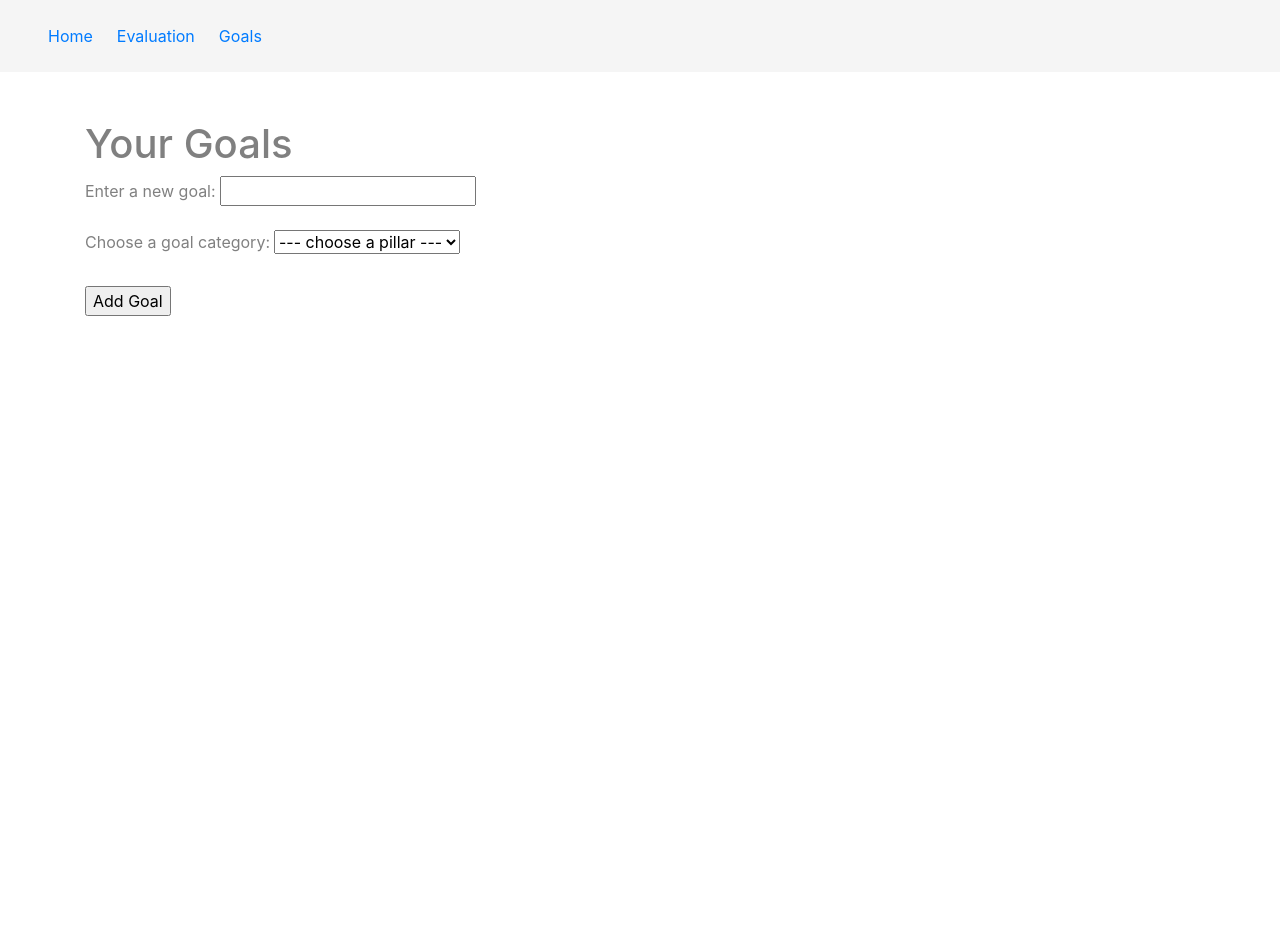
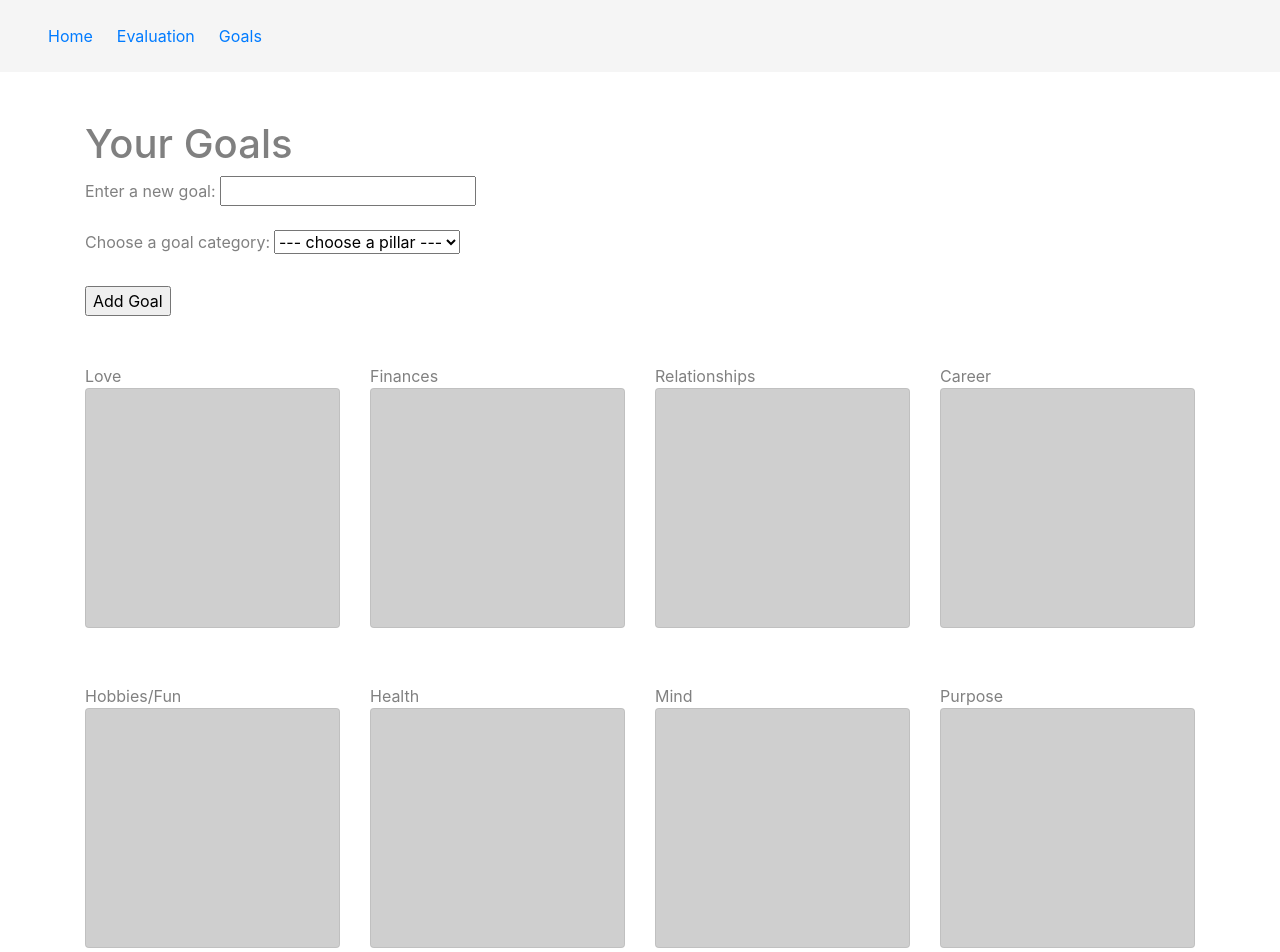
Before and after one commit to SilviuIordache/grow, a Vue app: page /goals in a window 1280 px wide. Shown: the top 952 px of the page. Before the commit the page ends 800 px from the top, so only its background shows below. Built offline with nearby package versions, Linux system fonts and the light colour scheme.

Commit message:
Massive refactor to use common storage class.

```diff
--- /dev/null
+++ b/src/utils/data.json
@@ -0,0 +1,52 @@
+{
+  "pillars": [
+    {
+      "name": "Love",
+      "rating": 0,
+      "color": "rgba(255, 99, 132, 0.2)",
+      "goals": []
+    },
+    {
+      "name": "Finances",
+      "rating": 0,
+      "color": "rgba(75, 192, 192, 0.2)",
+      "goals": []
+    },
+    {
+      "name": "Relationships",
+      "rating": 0,
+      "color": "rgba(255, 201, 54, 0.2)",
+      "goals": []
+    },
+    {
+      "name": "Career",
+      "rating": 0,
+      "color": "rgba(31, 143, 255, 0.2)",
+      "goals": []
+    },
+    {
+      "name": "Hobbies/Fun",
+      "rating": 0,
+      "color": "rgba(205, 130, 255, 0.2)",
+      "goals": []
+    },
+    {
+      "name": "Health",
+      "rating": 0,
+      "color": "rgba(97, 232, 102, 0.2)",
+      "goals": []
+    },
+    {
+      "name": "Mind",
+      "rating": 0,
+      "color": "rgba(72, 232, 224, 0.2)",
+      "goals": []
+    },
+    {
+      "name": "Purpose",
+      "rating": 0,
+      "color": "rgba(232, 136, 72, 0.2)",
+      "goals": []
+    }
+  ]
+}
--- /dev/null
+++ b/src/utils/pillarStorage.js
@@ -0,0 +1,28 @@
+import data from './data.json';
+
+class PillarStorage {
+  constructor() {
+    this.storage = localStorage;
+  }
+
+  get() {
+    const pillars = JSON.parse( this.storage.getItem('pillars'));
+    if (pillars) {
+      return pillars;
+    } else {
+      this.set(data.pillars);
+      return data.pillars;
+    }
+  }
+
+  set(newPillars) {
+    this.storage.setItem('pillars', JSON.stringify(newPillars));
+  }
+
+  delete() {
+    this.storage.removeItem('pillars');
+  }
+}
+
+const pillarStorage = new PillarStorage();
+export default pillarStorage;
--- a/src/views/Evaluation.vue
+++ b/src/views/Evaluation.vue
@@ -1,6 +1,8 @@
 <template lang="pug">
   .main.container
-    .row
+    .row(v-if="!this.pillars").
+      Loading..
+    .row(v-else)
       .col-12.d-flex.justify-content-center
         .question-container
           p {{ currentQuestion + 1}} / {{ pillars.length }}
@@ -11,7 +13,7 @@
               label.form-check-label {{ index }}
           .buttons-container.mt-4
             .nav-buttons
-              button.btn.btn-primary.mr-4(v-if="currentQuestion > 0"   @click="back()" ).
+              button.btn.btn-primary.mr-4(v-if="currentQuestion > 0" @click="back()" ).
                 Back
               button.btn.btn-primary(role="button" type="button" @click="next()" :disabled="!pillars[currentQuestion].rating")
                 span(v-if="currentQuestion < pillars.length - 1") Next
@@ -22,70 +24,29 @@
 </template>
 
 <script>
+import pillarStorage from '../utils/pillarStorage.js';
 export default {
   data() {
     return {
-      pillars: [
-        {
-          name: 'Love',
-          rating: 0,
-          color: 'rgba(255, 99, 132, 0.2)',
-          goals: []
-        },
-        {
-          name: 'Finances',
-          rating: 0,
-          color: 'rgba(75, 192, 192, 0.2)',
-          goals: []
-        },
-        {
-          name: 'Relationships',
-          rating: 0,
-          color: 'rgba(255, 201, 54, 0.2)',
-          goals: []
-        },
-        {
-          name: 'Career',
-          rating: 0,
-          color: 'rgba(31, 143, 255, 0.2)',
-          goals: []
-        },
-        {
-          name: 'Hobbies/Fun',
-          rating: 0,
-          color: 'rgba(205, 130, 255, 0.2)',
-          goals: []
-        },
-        {
-          name: 'Health',
-          rating: 0,
-          color: 'rgba(97, 232, 102, 0.2)',
-          goals: []
-        },
-        {
-          name: 'Mind',
-          rating: 0,
-          color: 'rgba(72, 232, 224, 0.2)',
-          goals: []
-        },
-        {
-          name: 'Purpose',
-          rating: 0,
-          color: 'rgba(232, 136, 72, 0.2)',
-          goals: []
-        },
-      ],
+      pillars: [],
       currentQuestion: 0,
     }
   },
-  mounted() {
+  created() {
+    this.pillars = pillarStorage.get();
     this.redirectIfCompleted();
   },
   methods: {
     redirectIfCompleted() {
-      const storedResults = JSON.parse(localStorage.getItem('pillars'));
+      let completed = true;
+      this.pillars.forEach((pillar) => {
+        console.log(pillar.rating)
+        if (pillar.rating === 0) {
+          completed = false;
+        }
+      });
 
-      if (storedResults) {
+      if (completed) {
         this.$router.push({ path: '/results' })
       }
     },
@@ -98,7 +59,7 @@ export default {
       if (this.currentQuestion < this.pillars.length - 1) {
         this.currentQuestion += 1;
       } else {
-        localStorage.setItem('pillars', JSON.stringify(this.pillars));
+        pillarStorage.set(this.pillars);
         this.$router.push({ path: '/results' })
       }
     }
--- a/src/views/Goals.vue
+++ b/src/views/Goals.vue
@@ -24,6 +24,7 @@
 <script>
 import List from '../components/List.vue';
 import { pillarUpdate } from '../mixins/pillarUpdate.js'
+import pillarStorage from '../utils/pillarStorage';
 
 export default {
   components: {
@@ -66,14 +67,11 @@ export default {
       }
     },
     getPillars() {
-      const storedPillars = JSON.parse(localStorage.getItem('pillars'));
-      if (storedPillars) {
-        this.pillars = storedPillars;
-      }
+      this.pillars = pillarStorage.get();
     },
     deleteGoal(id) {
       this.goals = this.goals.filter(goal => goal.id != id);
-      localStorage.setItem('goals', JSON.stringify(this.goals));
+      // to update list
     }
   }
 };
--- a/src/views/Results.vue
+++ b/src/views/Results.vue
@@ -17,6 +17,7 @@
 
 <script>
 import Chart from 'chart.js';
+import pillarStorage from '../utils/pillarStorage.js';
 
 export default {
   data() {
@@ -25,15 +26,14 @@ export default {
       improvePillars: [],
     }
   },
+  created() {
+    this.pillars = pillarStorage.get();
+  },
   mounted() {
-    this.getPillars();
     this.generateChart();
     this.generateImprovePillars();
   },
   methods: {
-    getPillars() {
-      this.pillars = JSON.parse(localStorage.getItem('pillars'));
-    },
     generateChart() {
       let ctx = document.getElementById('resultsChart');
 
@@ -56,7 +56,7 @@ export default {
       this.improvePillars = sortedArray.slice(0, 3);
     },
     restart() {
-      localStorage.removeItem('pillars');
+      pillarStorage.delete();
       this.$router.push('/evaluation')
     },
     goToGoals() {
```
